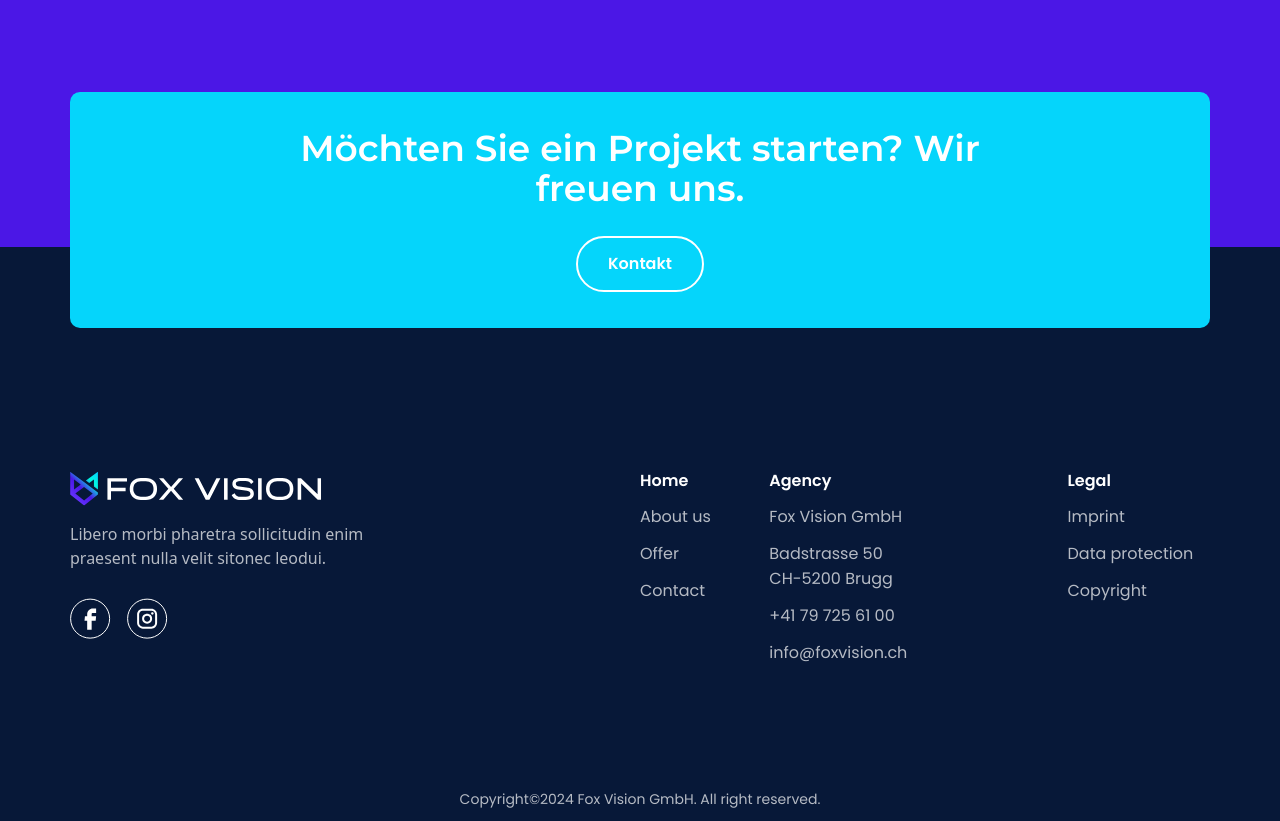
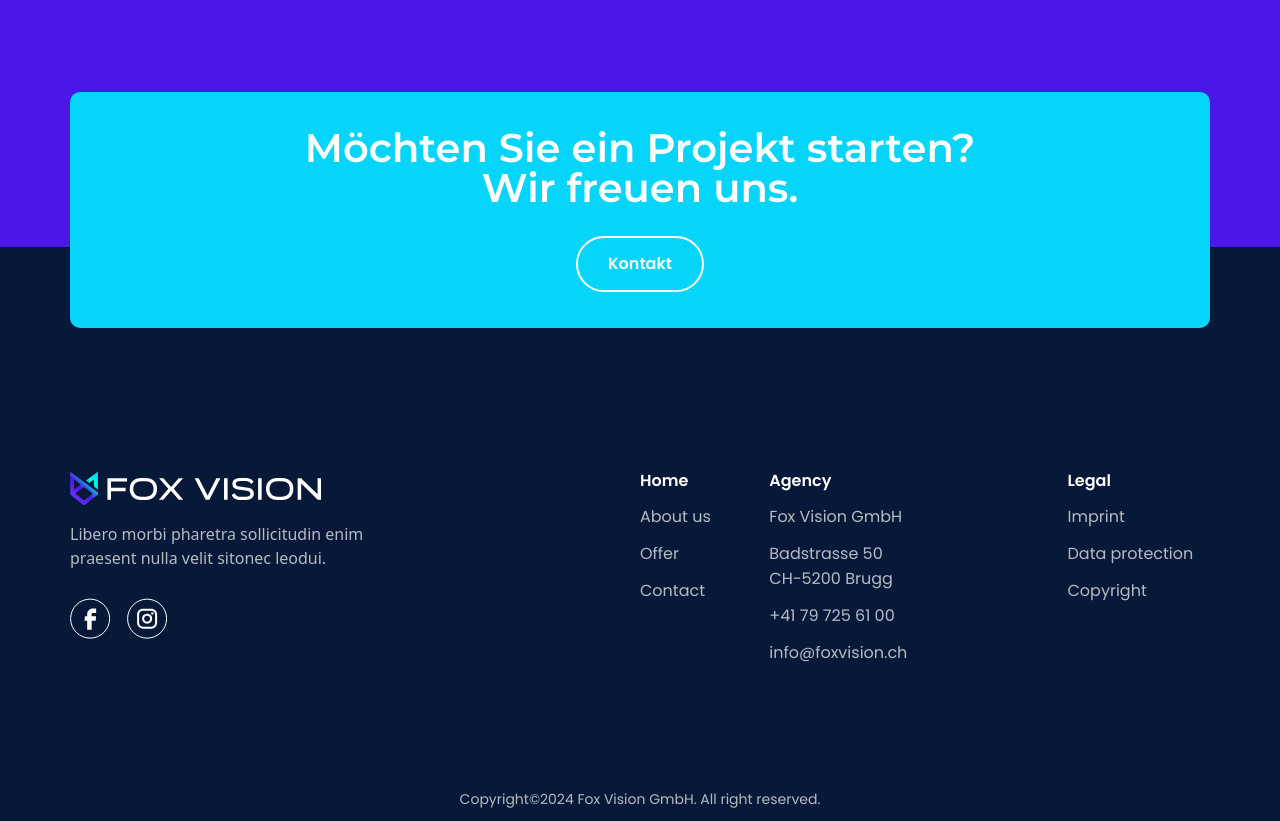
Before and after one commit to mayankpcp7/FoxVision, a React (Create React App) app: page /contact in a window 1280 px wide. Shown: the part 6003-6824 px from the top of the page. Built offline with nearby package versions, Linux system fonts and the light colour scheme.

Commit message:
merge code

```diff
--- a/src/components/common/Footer.jsx
+++ b/src/components/common/Footer.jsx
@@ -12,7 +12,7 @@ const Footer = () => {
           className="flex justify-center flex-col absolute top-[-25%] md:top-[-36%] left-1/2 transform -translate-x-1/2 w-full max-w-[1140px] bg-sky
          rounded-[10px] items-center mx-auto py-9"
         >
-          <p className="text-white font-montserrat font-semibold text-xl max-w-[300px] xs:max-w-[450px] sm:text-3xl md:text-4xl xl:text-4xl leading-md text-center md:max-w-[713px]">
+          <p className="text-white font-montserrat font-semibold text-xl max-w-[300px] xs:max-w-[450px] sm:text-3xl md:text-4xl lg:text-4xl xl:text-4xxl leading-md text-center md:max-w-[713px]">
             Möchten Sie ein Projekt starten? Wir freuen uns.
           </p>
           <Link to="/contact">
--- a/tailwind.config.js
+++ b/tailwind.config.js
@@ -24,7 +24,7 @@ module.exports = {
         mediumPurple: "#8B66F6",
       },
       fontSize: {
-        xxsm: "8px",
+        'xxsm': "8px",
         "4xxl": "40px",
         "6xxl": "64px",
         "8xxl": "88.41px",
```
